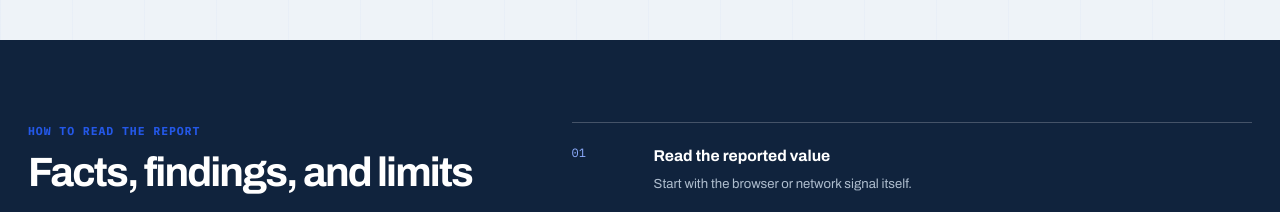
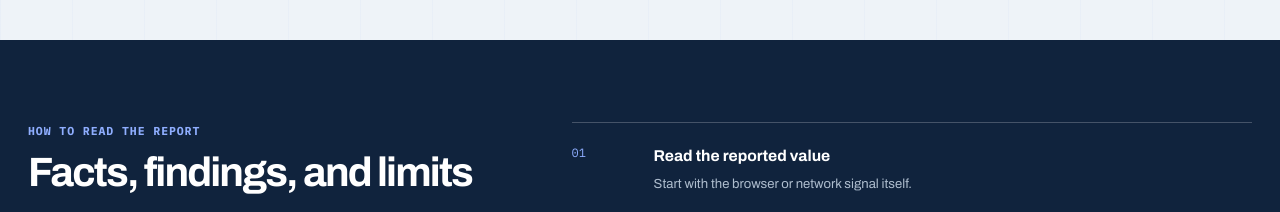
Before and after one commit to aamanbhagat/browserprob, a Next.js app: page / in a window 1280 px wide. Shown: the part 3760-3972 px from the top of the page. Built offline with nearby package versions, Linux system fonts and the light colour scheme; no server answers.

Commit message:
Fix dark section text contrast

```diff
--- a/src/app/globals.css
+++ b/src/app/globals.css
@@ -9,6 +9,7 @@
 
   --accent-blue: #2458e8;
   --accent-blue-dark: #173fb9;
+  --accent-blue-on-dark: #8faeff;
   --accent-soft: #edf3ff;
   --accent-teal: #0e7068;
   --accent-orange: #b84b22;
--- a/src/app/page.module.css
+++ b/src/app/page.module.css
@@ -31,6 +31,7 @@
 .categorySection > h3 { margin-bottom: 13px; font-family: var(--font-mono), monospace; font-size: 0.7rem; font-weight: 800; letter-spacing: 0.07em; text-transform: uppercase; }
 
 .howSection { padding: 82px 0; background: var(--text-primary); color: white; }
+.howSection .eyebrow { color: var(--accent-blue-on-dark); }
 .howGrid { display: grid; grid-template-columns: 0.8fr 1.2fr; gap: 90px; }
 .howGrid h2 { color: white; }
 .howGrid > div > p { max-width: 520px; margin-top: 18px; color: #c0ccda; }
```
